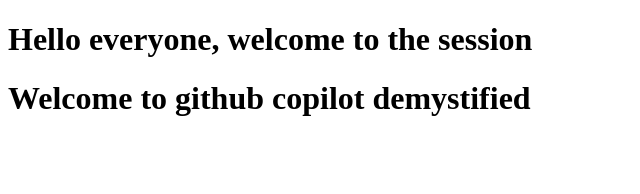
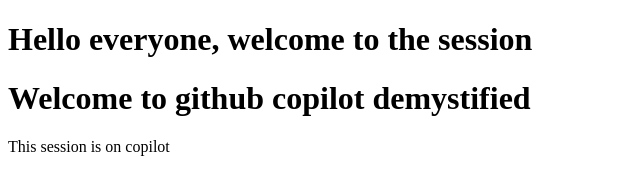
Before and after one commit to AbhishekMankame/github_copilot_demystified, a plain HTML site: page index.html in a window 1280 px wide. Shown: the whole page, without its empty margins (0-640 px from the left). Drawn offline with Linux system fonts and the light colour scheme.

Commit message:
simple_commit

```diff
--- a/index.html
+++ b/index.html
@@ -9,6 +9,7 @@
 
     <h1>Hello everyone, welcome to the session</h1>
     <h1> Welcome to github copilot demystified</h1>
+    <p>This session is on copilot</p>
 
 </body>
 </html>
```
